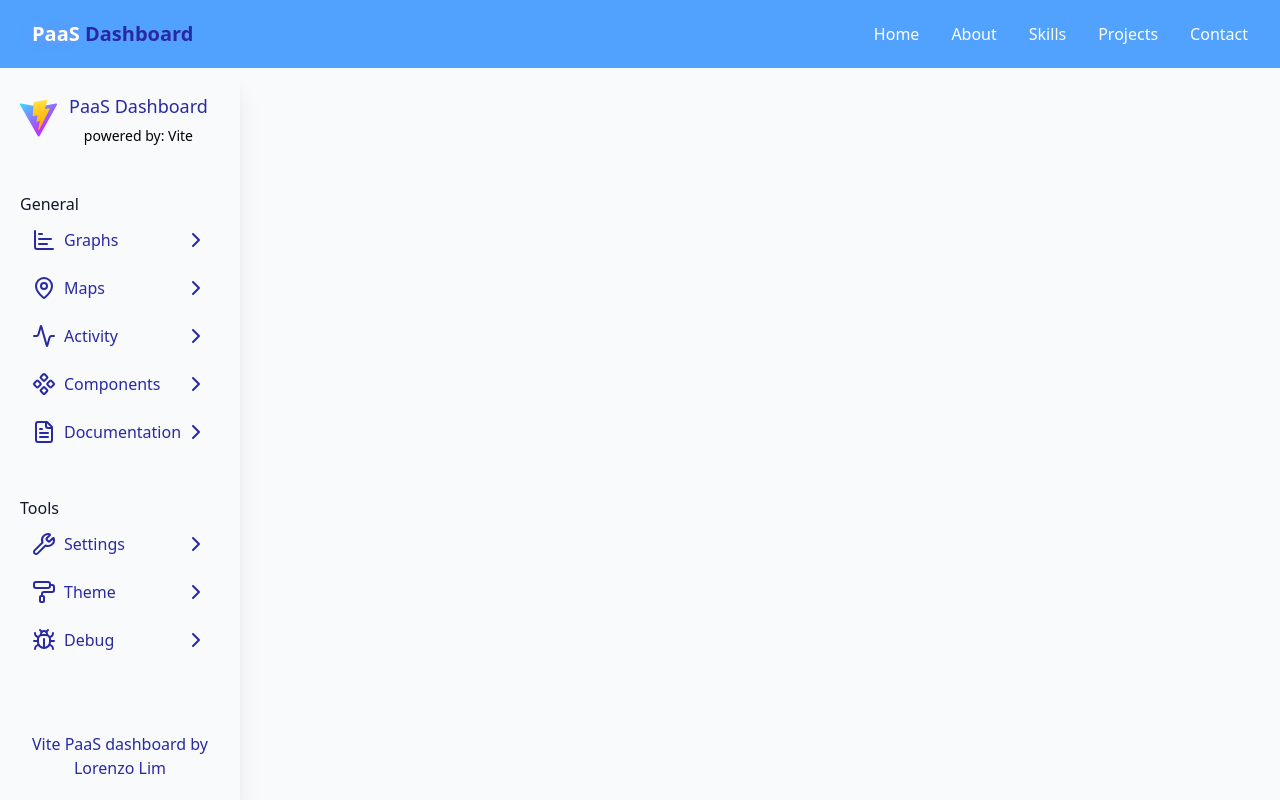
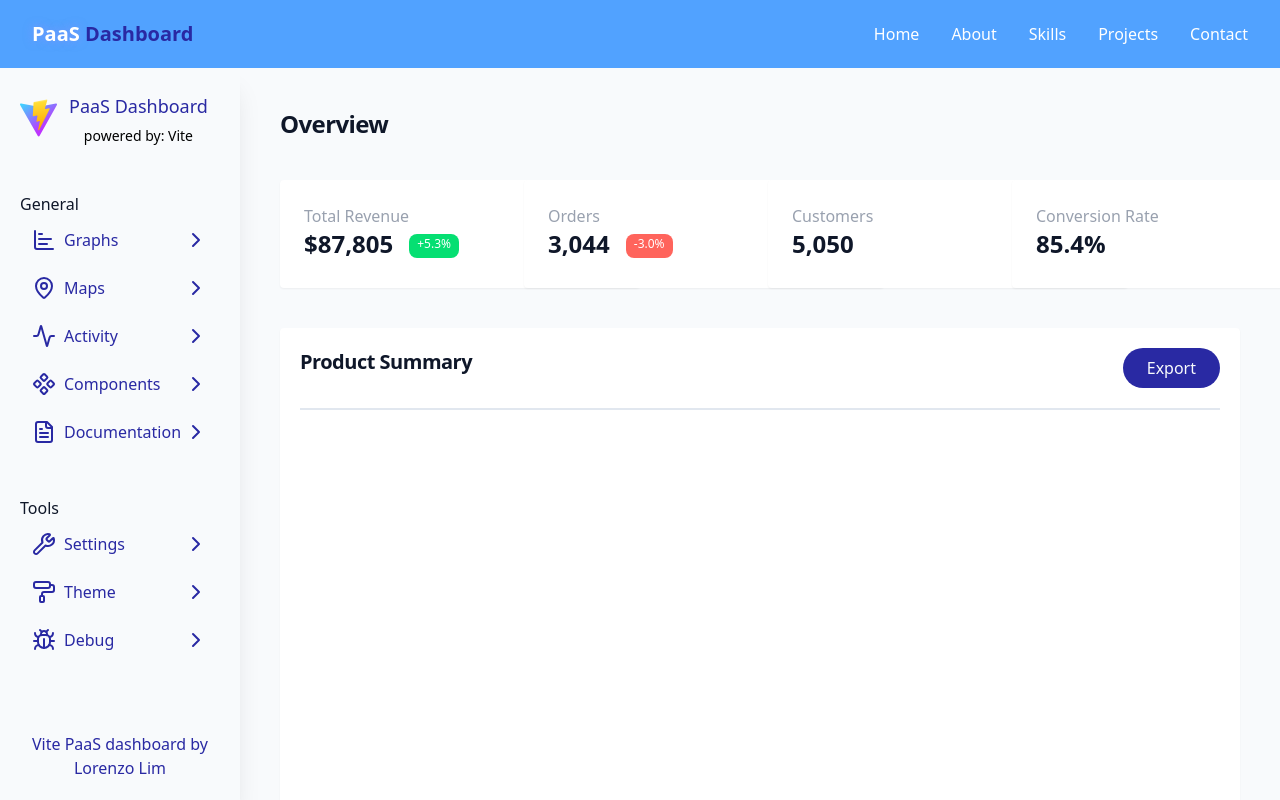
Before and after one commit to LorenzoLim/paas-dashboard, a React (Vite) app: page / in a window 1280 px wide. Built offline with nearby package versions, Linux system fonts and the light colour scheme.

Commit message:
Added products table with export button

```diff
--- a/src/pages/Home.tsx
+++ b/src/pages/Home.tsx
@@ -1,3 +1,4 @@
+import { ClipboardCheck, CreditCard, ShoppingCart, Users } from "lucide-react";
 import { Navbar } from "../components/Navbar";
 import { Sidebar } from "../components/Sidebar";
 
@@ -6,6 +7,92 @@ export const Home = () => {
     <div className="min-h-screen bg-background text-foreground overflow-x-hidden">
       <Navbar />
       <Sidebar />
+      <div className="h-[calc(100vh-68px)] w-[calc(100vw-240px)] mt-17 ml-60 text-left p-10">
+        <div>
+          <h1 className="text-xl md:text-2xl font-bold tracking-tight mb-10">
+            Overview
+          </h1>
+          <div className="grid grid-cols-4 gap-4">
+            <div className="bg-card p-6 rounded shadow-xs card-hover w-90 flex justify-between">
+              <div>
+                <h4 className="text-gray-400">Total Revenue</h4>
+                <div className="flex justify-between">
+                  <div className="flex">
+                    <div className="font-bold text-2xl">$87,805</div>
+                    <div className="px-2 py-1 h-6 mt-1.5 leading-3 ml-4 text-xs bg-green-400 rounded-lg text-white">
+                      +5.3%
+                    </div>
+                  </div>
+                </div>
+              </div>
+              <div className="border-2 border-solid border-[#B3EBF2] rounded-full p-4">
+                <CreditCard
+                  size={24}
+                  className="text-[#B3EBF2] justify-self-end"
+                />
+              </div>
+            </div>
+            <div className="bg-card p-6 rounded shadow-xs card-hover w-90 flex justify-between">
+              <div>
+                <h4 className="text-gray-400">Orders</h4>
+                <div className="flex justify-between">
+                  <div className="flex">
+                    <div className="font-bold text-2xl">3,044</div>
+                    <div className="px-2 py-1 h-6 mt-1.5 leading-3 ml-4 text-xs bg-[#FF645C] rounded-lg text-white">
+                      -3.0%
+                    </div>
+                  </div>
+                </div>
+              </div>
+              <div className="border-2 border-solid border-[#FF645C] rounded-full p-4">
+                <ShoppingCart
+                  size={24}
+                  className="text-[#FF645C] justify-self-end"
+                />
+              </div>
+            </div>
+            <div className="bg-card p-6 rounded shadow-xs card-hover w-90 flex justify-between">
+              <div>
+                <h4 className="text-gray-400">Customers</h4>
+                <div className="flex justify-between">
+                  <div className="flex">
+                    <div className="font-bold text-2xl">5,050</div>
+                  </div>
+                </div>
+              </div>
+              <div className="border-2 border-solid border-[#1b85b8] rounded-full p-4">
+                <Users size={24} className="text-[#1b85b8] justify-self-end" />
+              </div>
+            </div>
+            <div className="bg-card p-6 rounded shadow-xs card-hover w-90 flex justify-between">
+              <div>
+                <h4 className="text-gray-400">Conversion Rate</h4>
+                <div className="flex justify-between">
+                  <div className="flex">
+                    <div className="font-bold text-2xl">85.4%</div>
+                  </div>
+                </div>
+              </div>
+              <div className="border-2 border-solid border-[#77dd77] rounded-full p-4">
+                <ClipboardCheck
+                  size={24}
+                  className="text-[#77dd77] justify-self-end"
+                />
+              </div>
+            </div>
+          </div>
+          <div className="bg-card p-5 mt-10 rounded shadow-xs h-200">
+            <div className="flex justify-between border-b-2 border-black-900 pb-5">
+              <h2 className="text-xl font-bold tracking-tight">
+                Product Summary
+              </h2>
+              <div>
+                <button className="cosmic-button cursor-pointer">Export</button>
+              </div>
+            </div>
+          </div>
+        </div>
+      </div>
     </div>
   );
 };
```
